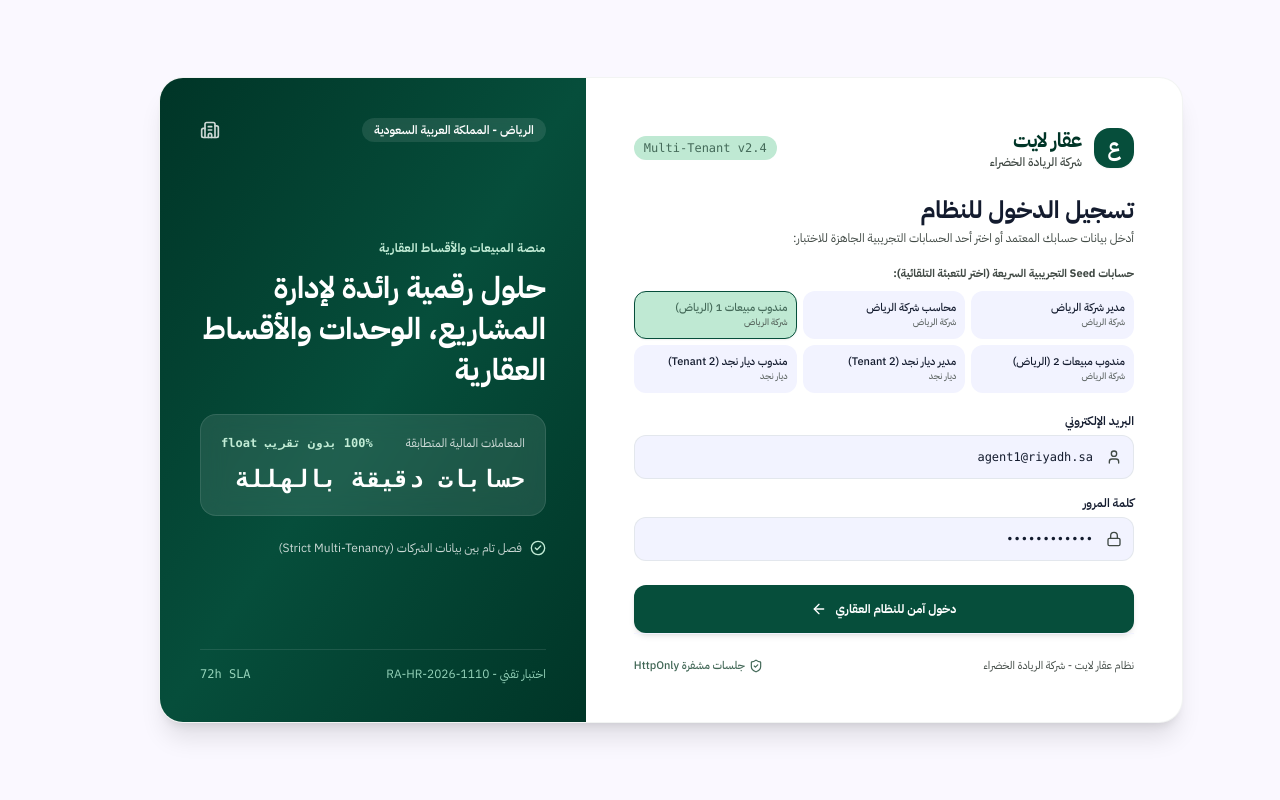
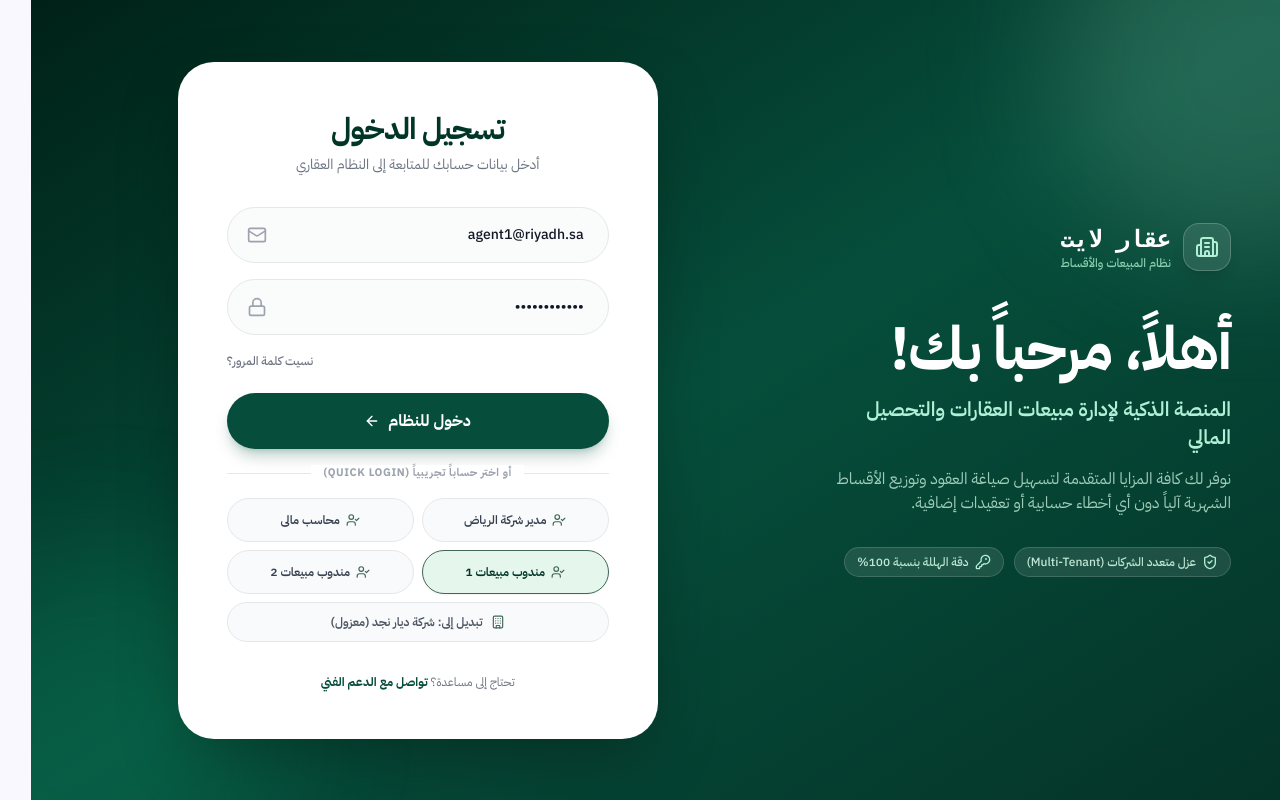
Before and after one commit to Mazenamir/aqaar_lite, a Next.js app: page /login in a window 1280 px wide. Built offline with nearby package versions, Linux system fonts and the light colour scheme.

Commit message:
feat(ui): redesign login page with floating card, pill inputs and emerald palette matching mockup

```diff
--- a/src/app/login/page.tsx
+++ b/src/app/login/page.tsx
@@ -5,20 +5,21 @@ import { useRouter } from "next/navigation";
 import {
   Building2,
   Lock,
-  User,
+  Mail,
   ShieldCheck,
   ArrowLeft,
-  CheckCircle2,
-  AlertCircle
+  AlertCircle,
+  UserCheck,
+  Building,
+  KeyRound
 } from "lucide-react";
 
 const testAccounts = [
-  { label: "مدير شركة الرياض", email: "admin@riyadh.sa", role: "COMPANY_ADMIN", company: "شركة الرياض" },
-  { label: "محاسب شركة الرياض", email: "acc@riyadh.sa", role: "ACCOUNTANT", company: "شركة الرياض" },
-  { label: "مندوب مبيعات 1 (الرياض)", email: "agent1@riyadh.sa", role: "SALES_AGENT", company: "شركة الرياض" },
-  { label: "مندوب مبيعات 2 (الرياض)", email: "agent2@riyadh.sa", role: "SALES_AGENT", company: "شركة الرياض" },
-  { label: "مدير ديار نجد (Tenant 2)", email: "admin@najd.sa", role: "COMPANY_ADMIN", company: "ديار نجد" },
-  { label: "مندوب ديار نجد (Tenant 2)", email: "agent1@najd.sa", role: "SALES_AGENT", company: "ديار نجد" },
+  { label: "مدير شركة الرياض", email: "admin@riyadh.sa", role: "مدير الشركة (Admin)", company: "شركة الرياض" },
+  { label: "محاسب مالي", email: "acc@riyadh.sa", role: "محاسب (Accountant)", company: "شركة الرياض" },
+  { label: "مندوب مبيعات 1", email: "agent1@riyadh.sa", role: "مبيعات (Agent 1)", company: "شركة الرياض" },
+  { label: "مندوب مبيعات 2", email: "agent2@riyadh.sa", role: "مبيعات (Agent 2)", company: "شركة الرياض" },
+  { label: "شركة ديار نجد (معزول)", email: "admin@najd.sa", role: "مدير (Tenant 2)", company: "ديار نجد" },
 ];
 
 export default function LoginPage() {
@@ -27,11 +28,13 @@ export default function LoginPage() {
   const [password, setPassword] = useState("Password@123");
   const [loading, setLoading] = useState(false);
   const [errorMsg, setErrorMsg] = useState("");
+  const [activeAccountLabel, setActiveAccountLabel] = useState("مندوب مبيعات 1");
 
   const handleSelectAccount = (acc: typeof testAccounts[0]) => {
     setEmail(acc.email);
     setPassword("Password@123");
     setErrorMsg("");
+    setActiveAccountLabel(acc.label);
   };
 
   const handleSubmit = async (e: React.FormEvent) => {
@@ -63,63 +66,75 @@ export default function LoginPage() {
   };
 
   return (
-    <div className="min-h-screen bg-surface flex items-center justify-center p-4 sm:p-6 lg:p-8">
-      <div className="w-full max-w-5xl bg-surface-container-lowest rounded-3xl shadow-xl overflow-hidden grid grid-cols-1 lg:grid-cols-12 border border-outline-variant/20">
+    <div
+      dir="rtl"
+      className="min-h-screen w-full bg-gradient-to-br from-[#002117] via-[#064e3b] to-[#043327] flex items-center justify-center p-4 sm:p-6 lg:p-12 relative overflow-hidden font-sans"
+    >
+      {/* Decorative ambient background glows */}
+      <div className="absolute -top-32 -right-32 w-96 h-96 bg-primary-fixed-dim/20 rounded-full blur-3xl pointer-events-none"></div>
+      <div className="absolute -bottom-32 -left-32 w-96 h-96 bg-emerald-500/15 rounded-full blur-3xl pointer-events-none"></div>
 
-        {/* Form Experience (7 cols) */}
-        <div className="lg:col-span-7 p-8 sm:p-12 flex flex-col justify-between">
-          <div>
-            {/* Brand Logo Header */}
-            <div className="flex items-center justify-between mb-6">
-              <div className="flex items-center gap-3">
-                <div className="w-10 h-10 rounded-2xl bg-primary-container text-on-primary flex items-center justify-center font-bold text-xl shadow-sm">
-                  ع
-                </div>
-                <div className="flex flex-col">
-                  <span className="text-xl font-bold text-primary tracking-tight">عقار لايت</span>
-                  <span className="text-xs text-on-surface-variant font-medium">شركة الريادة الخضراء</span>
-                </div>
-              </div>
-              <span className="text-xs font-mono font-medium px-2.5 py-1 rounded-full bg-secondary-container text-on-secondary-container">
-                Multi-Tenant v2.4
-              </span>
+      {/* Main Container */}
+      <div className="w-full max-w-6xl mx-auto grid grid-cols-1 lg:grid-cols-12 gap-8 lg:gap-16 items-center z-10">
+
+        {/* Left Side: Welcome Brand Messaging (5 cols in desktop) */}
+        <div className="lg:col-span-5 flex flex-col justify-center text-white px-2 sm:px-4 order-2 lg:order-1">
+          {/* Logo & Brand */}
+          <div className="flex items-center gap-3 mb-8 sm:mb-12">
+            <div className="w-12 h-12 rounded-2xl bg-white/10 backdrop-blur-md border border-white/20 flex items-center justify-center shadow-lg shadow-black/10">
+              <Building2 className="w-6 h-6 text-primary-fixed" />
             </div>
+            <div className="flex flex-col">
+              <span className="text-2xl font-bold tracking-tight text-white font-mono">عقار لايت</span>
+              <span className="text-xs text-emerald-200/80 font-medium">نظام المبيعات والأقساط</span>
+            </div>
+          </div>
 
-            {/* Title */}
-            <div className="mb-5">
-              <h1 className="text-2xl font-bold text-on-surface mb-1">تسجيل الدخول للنظام</h1>
-              <p className="text-xs text-on-surface-variant">
-                أدخل بيانات حسابك المعتمد أو اختر أحد الحسابات التجريبية الجاهزة للاختبار:
+          {/* Big Greeting Headline */}
+          <h1 className="text-4xl sm:text-5xl lg:text-6xl font-extrabold text-white tracking-tight leading-tight mb-4">
+            أهلاً، مرحباً بك!
+          </h1>
+
+          {/* Subheading */}
+          <h2 className="text-lg sm:text-xl font-semibold text-primary-fixed mb-4">
+            المنصة الذكية لإدارة مبيعات العقارات والتحصيل المالي
+          </h2>
+
+          {/* Descriptive Body */}
+          <p className="text-emerald-100/75 text-sm sm:text-base leading-relaxed mb-8 max-w-md">
+            نوفر لك كافة المزايا المتقدمة لتسهيل صياغة العقود وتوزيع الأقساط الشهرية آلياً دون أي أخطاء حسابية أو تعقيدات إضافية.
+          </p>
+
+          {/* Trust Highlights Pills */}
+          <div className="flex flex-wrap items-center gap-2.5 text-xs text-emerald-100/90 font-medium">
+            <span className="inline-flex items-center gap-1.5 px-3 py-1.5 rounded-full bg-white/10 backdrop-blur-sm border border-white/15">
+              <ShieldCheck className="w-4 h-4 text-primary-fixed" />
+              <span>عزل متعدد الشركات (Multi-Tenant)</span>
+            </span>
+            <span className="inline-flex items-center gap-1.5 px-3 py-1.5 rounded-full bg-white/10 backdrop-blur-sm border border-white/15">
+              <KeyRound className="w-4 h-4 text-primary-fixed" />
+              <span>دقة الهللة بنسبة 100%</span>
+            </span>
+          </div>
+        </div>
+
+        {/* Right Side: Floating Clean White Card (7 cols in desktop) */}
+        <div className="lg:col-span-7 flex justify-center order-1 lg:order-2">
+          <div className="w-full max-w-[480px] bg-white rounded-[32px] sm:rounded-[36px] shadow-[0_25px_70px_-15px_rgba(0,0,0,0.35)] p-8 sm:p-12 flex flex-col justify-between border border-white/80 animate-in fade-in zoom-in-95 duration-200">
+
+            {/* Card Header */}
+            <div className="text-center mb-8">
+              <h2 className="text-2xl sm:text-3xl font-extrabold text-[#003527] tracking-tight">
+                تسجيل الدخول
+              </h2>
+              <p className="text-xs sm:text-sm text-gray-500 mt-2">
+                أدخل بيانات حسابك للمتابعة إلى النظام العقاري
               </p>
             </div>
 
-            {/* Test Accounts Quick Pickers (Mandated by PDF) */}
-            <div className="mb-5">
-              <span className="text-[11px] font-bold text-on-surface-variant mb-2 block">
-                حسابات Seed التجريبية السريعة (اختر للتعبئة التلقائية):
-              </span>
-              <div className="grid grid-cols-2 sm:grid-cols-3 gap-1.5">
-                {testAccounts.map((acc) => (
-                  <button
-                    key={acc.email}
-                    type="button"
-                    onClick={() => handleSelectAccount(acc)}
-                    className={`p-2 text-right rounded-xl text-[11px] font-medium transition-all border ${
-                      email === acc.email
-                        ? "bg-secondary-container text-on-secondary-container border-primary-container font-bold shadow-sm"
-                        : "bg-surface-container-low hover:bg-surface-container text-on-surface border-transparent"
-                    }`}
-                  >
-                    <div className="truncate">{acc.label}</div>
-                    <div className="text-[9px] text-on-surface-variant opacity-80">{acc.company}</div>
-                  </button>
-                ))}
-              </div>
-            </div>
-
-            {/* Error Message Alert */}
+            {/* Error Alert */}
             {errorMsg && (
-              <div className="mb-4 p-3 rounded-xl bg-error-container text-on-error flex items-center gap-2 text-xs">
+              <div className="mb-6 p-3.5 rounded-2xl bg-red-50 text-red-700 text-xs font-semibold flex items-center gap-2.5 border border-red-100">
                 <AlertCircle className="w-4 h-4 shrink-0" />
                 <span>{errorMsg}</span>
               </div>
@@ -127,97 +142,123 @@ export default function LoginPage() {
 
             {/* Form */}
             <form onSubmit={handleSubmit} className="flex flex-col gap-4">
+              {/* Username / Email Input */}
               <div className="flex flex-col gap-1.5">
-                <label className="text-xs font-semibold text-on-surface">البريد الإلكتروني</label>
                 <div className="relative flex items-center">
-                  <User className="w-4 h-4 absolute right-3 text-on-surface-variant pointer-events-none" />
                   <input
                     type="email"
                     required
                     value={email}
-                    onChange={(e) => setEmail(e.target.value)}
-                    className="w-full h-11 pr-10 pl-4 bg-surface-container-low text-on-surface text-xs rounded-xl border border-outline-variant/30 focus:border-primary-container focus:ring-1 focus:ring-primary-container outline-none font-mono"
-                    placeholder="user@riyadh.sa"
+                    onChange={(e) => {
+                      setEmail(e.target.value);
+                      setActiveAccountLabel("");
+                    }}
+                    placeholder="اسم المستخدم أو البريد الإلكتروني"
+                    className="w-full h-12 sm:h-14 px-6 bg-gray-50/80 hover:bg-gray-50 text-gray-900 text-sm rounded-full outline-none border border-gray-200 focus:border-[#064e3b] focus:bg-white focus:ring-4 focus:ring-[#064e3b]/10 transition-all placeholder:text-gray-400 font-medium text-right"
                   />
+                  <Mail className="w-5 h-5 absolute left-5 text-gray-400 pointer-events-none" />
                 </div>
               </div>
 
+              {/* Password Input */}
               <div className="flex flex-col gap-1.5">
-                <label className="text-xs font-semibold text-on-surface">كلمة المرور</label>
                 <div className="relative flex items-center">
-                  <Lock className="w-4 h-4 absolute right-3 text-on-surface-variant pointer-events-none" />
                   <input
                     type="password"
                     required
                     value={password}
                     onChange={(e) => setPassword(e.target.value)}
-                    className="w-full h-11 pr-10 pl-4 bg-surface-container-low text-on-surface text-xs rounded-xl border border-outline-variant/30 focus:border-primary-container focus:ring-1 focus:ring-primary-container outline-none font-mono"
+                    placeholder="كلمة المرور"
+                    className="w-full h-12 sm:h-14 px-6 bg-gray-50/80 hover:bg-gray-50 text-gray-900 text-sm rounded-full outline-none border border-gray-200 focus:border-[#064e3b] focus:bg-white focus:ring-4 focus:ring-[#064e3b]/10 transition-all placeholder:text-gray-400 font-medium text-right"
                   />
+                  <Lock className="w-5 h-5 absolute left-5 text-gray-400 pointer-events-none" />
                 </div>
               </div>
 
+              {/* Forgot Password Link */}
+              <div className="flex justify-end pt-0.5">
+                <button
+                  type="button"
+                  onClick={() => alert("يرجى التواصل مع مدير النظام لإعادة تعيين كلمة المرور.")}
+                  className="text-xs text-gray-500 hover:text-[#064e3b] font-medium transition-colors"
+                >
+                  نسيت كلمة المرور؟
+                </button>
+              </div>
+
+              {/* Primary Login Button */}
               <button
                 type="submit"
                 disabled={loading}
-                className="w-full h-12 rounded-xl bg-primary-container hover:bg-primary text-on-primary font-bold text-xs shadow-md transition-all flex items-center justify-center gap-2 active:scale-98 disabled:opacity-50 mt-2"
+                className="w-full h-12 sm:h-14 mt-2 rounded-full bg-[#064e3b] hover:bg-[#003527] text-white font-bold text-base shadow-lg shadow-[#064e3b]/25 transition-all flex items-center justify-center gap-2 active:scale-[0.98] disabled:opacity-60 cursor-pointer"
               >
                 {loading ? (
-                  <span>جاري التحقق والمصادقة...</span>
+                  <span className="w-5 h-5 border-2 border-white border-t-transparent rounded-full animate-spin"></span>
                 ) : (
                   <>
-                    <span>دخول آمن للنظام العقاري</span>
-                    <ArrowLeft className="w-4 h-4" />
+                    <span>دخول للنظام</span>
+                    <ArrowLeft className="w-4 h-4 rtl:rotate-0" />
                   </>
                 )}
               </button>
             </form>
-          </div>
 
-          <div className="pt-6 border-t border-surface-container-low text-[11px] text-on-surface-variant flex items-center justify-between">
-            <span>نظام عقار لايت - شركة الريادة الخضراء</span>
-            <span className="flex items-center gap-1 text-secondary font-medium">
-              <ShieldCheck className="w-3.5 h-3.5" />
-              جلسات مشفرة HttpOnly
-            </span>
-          </div>
-        </div>
-
-        {/* Brand Showcase (5 cols) */}
-        <div className="hidden lg:flex lg:col-span-5 relative flex-col justify-between p-10 bg-gradient-to-br from-primary via-primary-container to-primary text-on-primary overflow-hidden">
-          <div className="relative z-10 flex items-center justify-between">
-            <span className="text-xs font-semibold px-3 py-1 rounded-full bg-white/10 backdrop-blur-md">
-              الرياض - المملكة العربية السعودية
-            </span>
-            <Building2 className="w-5 h-5 opacity-80" />
-          </div>
-
-          <div className="relative z-10 my-auto flex flex-col gap-6">
-            <div>
-              <span className="text-secondary-fixed text-xs font-bold tracking-wide uppercase">
-                منصة المبيعات والأقساط العقارية
+            {/* OR Divider */}
+            <div className="relative my-6 flex items-center justify-center">
+              <div className="w-full border-t border-gray-200"></div>
+              <span className="absolute px-3 bg-white text-[11px] font-bold text-gray-400 tracking-wider">
+                أو اختر حساباً تجريبياً (QUICK LOGIN)
               </span>
-              <h2 className="text-3xl font-extrabold leading-snug mt-2 text-white">
-                حلول رقمية رائدة لإدارة المشاريع، الوحدات والأقساط العقارية
-              </h2>
             </div>
 
-            <div className="bg-white/10 backdrop-blur-md rounded-2xl p-5 border border-white/10 flex flex-col gap-3">
-              <div className="flex items-center justify-between">
-                <span className="text-xs text-white/80">المعاملات المالية المتطابقة</span>
-                <span className="text-xs text-secondary-fixed font-bold font-mono">100% بدون تقريب float</span>
+            {/* Quick Test Accounts Pills Grid (Styled like the social buttons in the mockup) */}
+            <div className="flex flex-col gap-2">
+              <div className="grid grid-cols-2 gap-2">
+                {testAccounts.slice(0, 4).map((acc) => {
+                  const isSelected = activeAccountLabel === acc.label;
+                  return (
+                    <button
+                      key={acc.email}
+                      type="button"
+                      onClick={() => handleSelectAccount(acc)}
+                      className={`h-11 px-3 rounded-full text-xs font-semibold flex items-center justify-center gap-1.5 transition-all border ${
+                        isSelected
+                          ? "bg-secondary-container/40 border-secondary text-primary font-bold shadow-sm"
+                          : "bg-gray-50 hover:bg-gray-100 border-gray-200 text-gray-700"
+                      }`}
+                    >
+                      <UserCheck className="w-3.5 h-3.5 text-secondary shrink-0" />
+                      <span className="truncate">{acc.label}</span>
+                    </button>
+                  );
+                })}
               </div>
-              <div className="text-2xl font-bold font-mono text-white">حسابات دقيقة بالهللة</div>
+
+              {/* Company 2 Quick Switcher (Tenant 2 isolation test) */}
+              {testAccounts[4] && (
+                <button
+                  type="button"
+                  onClick={() => handleSelectAccount(testAccounts[4]!)}
+                  className={`w-full h-10 px-4 rounded-full text-xs font-semibold flex items-center justify-center gap-2 transition-all border ${
+                    activeAccountLabel === testAccounts[4]!.label
+                      ? "bg-secondary-container/40 border-secondary text-primary font-bold"
+                      : "bg-gray-50 hover:bg-gray-100 border-gray-200 text-gray-600"
+                  }`}
+                >
+                  <Building className="w-3.5 h-3.5 text-secondary" />
+                  <span>تبديل إلى: {testAccounts[4]!.label}</span>
+                </button>
+              )}
             </div>
 
-            <div className="flex items-center gap-2 text-xs text-white/80">
-              <CheckCircle2 className="w-4 h-4 text-secondary-fixed" />
-              <span>فصل تام بين بيانات الشركات (Strict Multi-Tenancy)</span>
+            {/* Footer Notice */}
+            <div className="mt-8 text-center text-xs text-gray-500">
+              <span>تحتاج إلى مساعدة؟ </span>
+              <span className="text-[#064e3b] font-bold hover:underline cursor-pointer">
+                تواصل مع الدعم الفني
+              </span>
             </div>
-          </div>
 
-          <div className="relative z-10 flex items-center justify-between text-xs text-primary-fixed-dim pt-4 border-t border-white/10">
-            <span>اختبار تقني - RA-HR-2026-1110</span>
-            <span className="font-mono">72h SLA</span>
           </div>
         </div>
 
```
